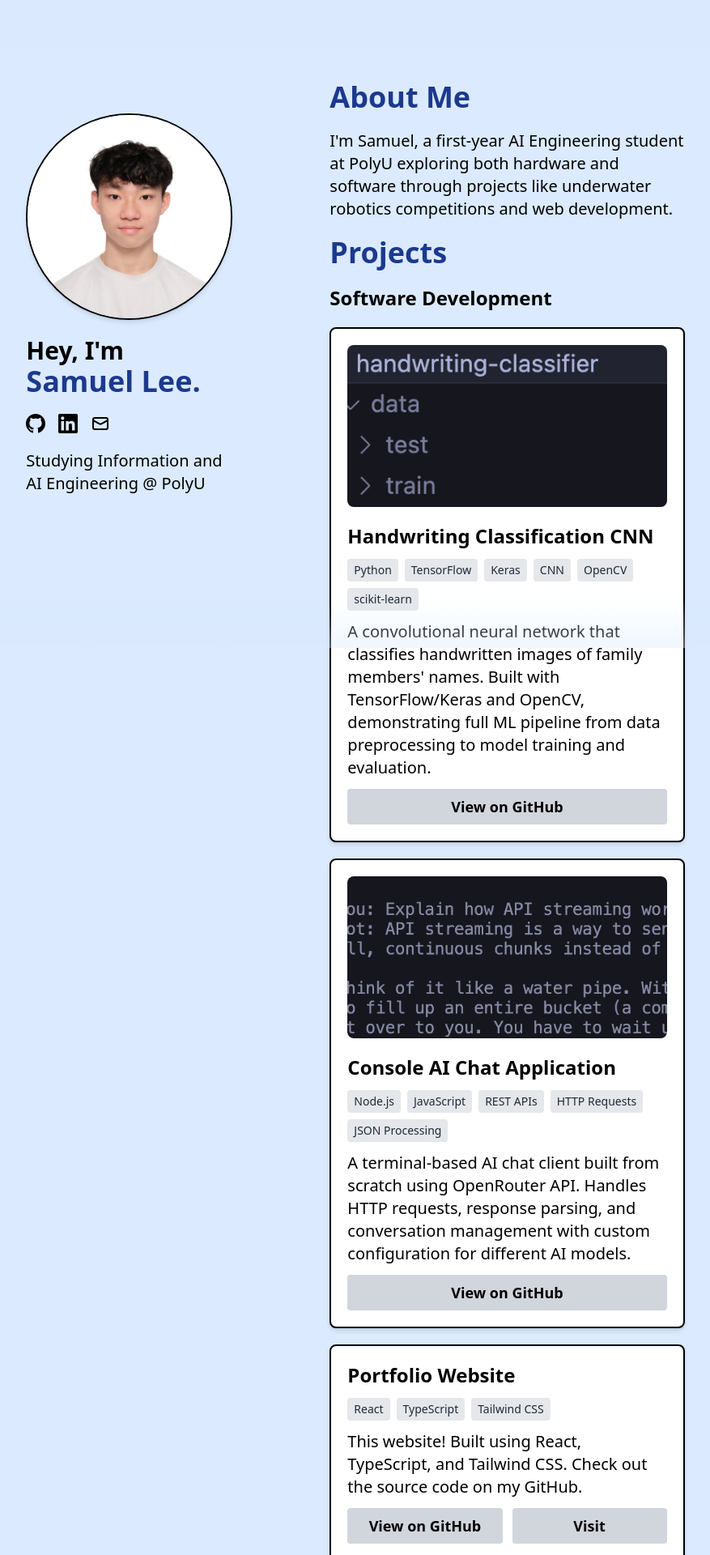
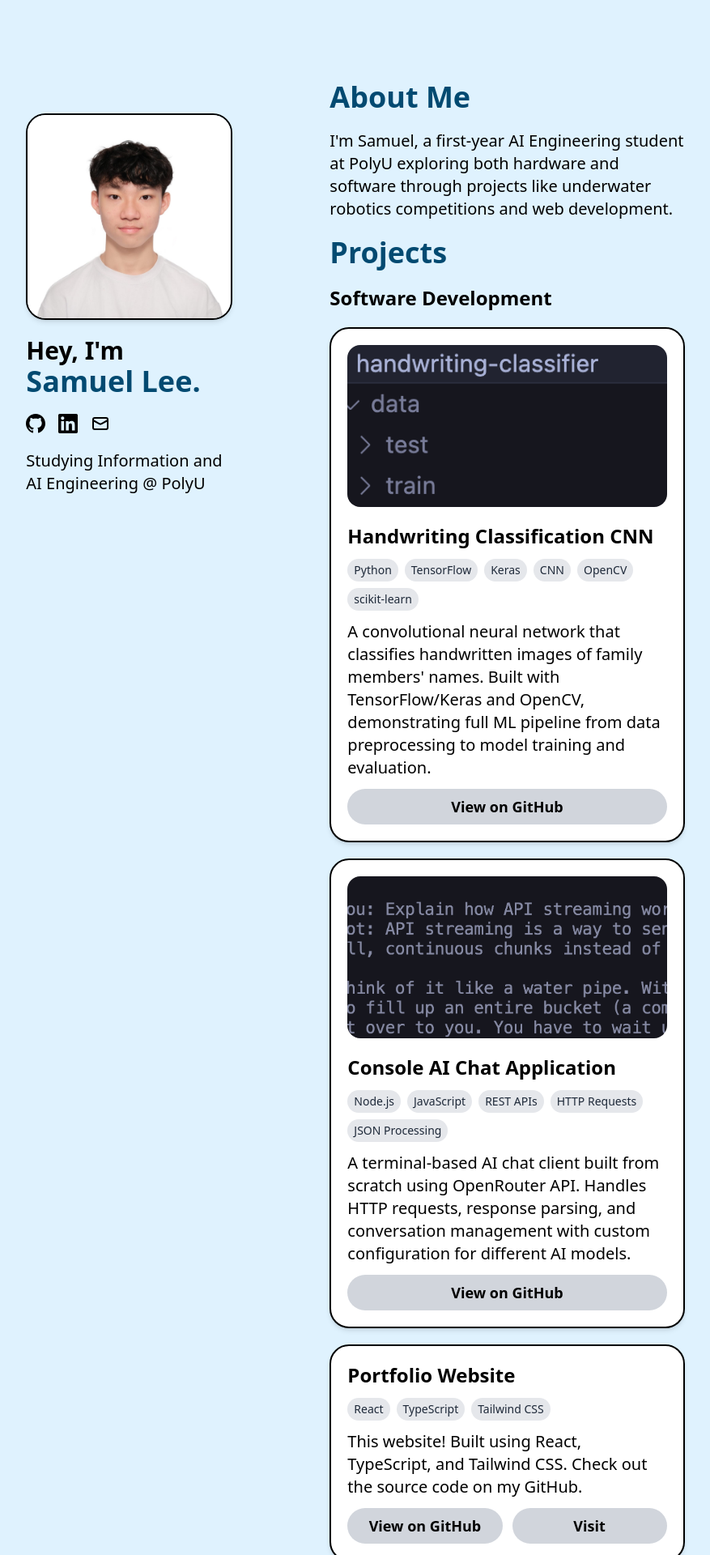
Before and after one commit to wavesam/portfolio6, a React (Vite) app: page / in a window 1280 px wide. Shown: the top 1920 px of the page at 81% size, without its empty margins (181-1058 px from the left). Built offline with nearby package versions, Linux system fonts and the light colour scheme.

Commit message:
tweaked website theme

```diff
--- a/src/App.tsx
+++ b/src/App.tsx
@@ -8,24 +8,23 @@ import handwritingClassifierScreenshot from "./images/handwriting_classifier.png
 import consoleChatScreenshot from "./images/console_ai_chat.png";
 import rovGroupPhoto from "./images/rov_group_photo.jpeg";
 import vexCompetitionPhoto from "./images/vex_competition_photo.jpeg";
+import acneImpactPhoto from "./images/acne_impact_photo.png";
 
 function App() {
   return (
-    <div className="min-h-screen w-screen flex items-center justify-center bg-blue-100">
-      <div className="hidden xl:block w-full h-15 fixed top-0 bg-gradient-to-b from-blue-100/40 to-transparent pointer-events-none"></div>
-      <div className="hidden xl:block w-full h-15 fixed bottom-0 bg-gradient-to-t from-blue-100/40 to-transparent pointer-events-none"></div>
+    <div className="min-h-screen w-screen flex items-center justify-center bg-sky-100">
       <div className="my-15 md:w-2/3 flex flex-col xl:flex-row gap-20 text-xl font-sans">
         <div className="xl:sticky xl:top-35 xl:w-1/3 h-full">
           <div className="items-center xl:items-start flex flex-col gap-5 text-center xl:text-left">
             <img
               src={profilePhoto}
               alt="profile pic"
-              className="w-[200px] h-[200px] xl:w-full xl:h-full border-2 rounded-full shadow-md hover:shadow-2xl transition-shadow duration-300"
+              className="w-[200px] h-[200px] xl:w-full xl:h-full border-2 rounded-full xl:rounded-3xl shadow-md hover:shadow-2xl transition-shadow duration-300"
             ></img>
 
             <div className="font-bold">
               <span className="text-3xl">Hey, I'm</span> <br></br>
-              <span className="text-4xl text-blue-900">Samuel Lee.</span>
+              <span className="text-4xl text-sky-900">Samuel Lee.</span>
             </div>
             <SocialMediaIcons></SocialMediaIcons>
             <p className="w-3/4 sm:w-full">
@@ -35,13 +34,13 @@ function App() {
         </div>
         <div className="-mt-10 xl:mt-0 w-full xl:w-2/3 h-full p-10 flex flex-col gap-10 overflow-y-scroll [scrollbar-width:none] [&::-webkit-scrollbar]:hidden">
           <div className="flex flex-col gap-5">
-            <h1 className="text-4xl font-bold text-blue-900">About Me</h1>
+            <h1 className="text-4xl font-bold text-sky-900">About Me</h1>
             <p>
               I'm Samuel, a first-year AI Engineering student at PolyU exploring
               both hardware and software through projects like underwater
               robotics competitions and web development.
             </p>
-            <h1 className="text-4xl font-bold text-blue-900">Projects</h1>
+            <h1 className="text-4xl font-bold text-sky-900">Projects</h1>
             <h1 className="text-2xl font-bold">Software Development</h1>
             <ProjectCard
               title="Handwriting Classification CNN"
@@ -77,6 +76,13 @@ function App() {
               linkUrl="https://wavesam.io"
               githubUrl="https://github.com/wavesam/wavesam.github.io"
             ></ProjectCard>
+            <ProjectCard
+              title="Acne Impact - UI/UX Prototype"
+              technologies={["Figma", "UI/UX Design", "Prototyping"]}
+              description="A clickable app demo exploring core UI/UX principles. Designed 8 interconnected screens with functional prototypes to map key user workflows."
+              image={acneImpactPhoto}
+              linkUrl="https://www.figma.com/proto/ZY70oHTHqmzgbENcxp4HEG/Acne-Impact?node-id=63-1399&p=f&t=BmK1G79Qrj2arsCr-1&scaling=scale-down&content-scaling=fixed&page-id=0%3A1&starting-point-node-id=63%3A1399"
+            ></ProjectCard>
           </div>
           <div className="w-full h-full flex flex-col gap-5">
             <h1 className="text-2xl font-bold">Robotics & Competitions</h1>
@@ -94,7 +100,7 @@ function App() {
             ></ProjectCard>
           </div>
           <div className="w-full h-full flex flex-col gap-5">
-            <h1 className="text-4xl font-bold text-blue-900">Skills</h1>
+            <h1 className="text-4xl font-bold text-black">Skills</h1>
             <ProjectCard
               title="AI/ML"
               description="Python, TensorFlow, OpenCV, scikit-learn"
--- a/src/components/ProjectCard.tsx
+++ b/src/components/ProjectCard.tsx
@@ -18,9 +18,9 @@ const ProjectCard = ({
   image,
 }: ProjectParams) => {
   return (
-    <div className="flex flex-col gap-5 justify-between p-5 border-2 rounded-lg bg-white shadow-md hover:shadow-2xl transition-shadow duration-300">
+    <div className="flex flex-col gap-5 justify-between p-5 border-2 rounded-3xl bg-white shadow-md hover:shadow-2xl transition-shadow duration-300">
       {image && (
-        <img src={image} className="h-[200px] object-cover rounded-lg"></img>
+        <img src={image} className="h-[200px] object-cover rounded-2xl"></img>
       )}
       <div className="flex flex-col gap-3">
         <div className="text-2xl font-bold">{title}</div>
@@ -29,7 +29,7 @@ const ProjectCard = ({
             {technologies.map((tech, index) => (
               <span
                 key={index}
-                className="bg-gray-200 text-gray-800 px-2 py-1 rounded text-sm"
+                className="bg-gray-200 text-gray-800 px-2 py-1 rounded-3xl text-sm"
               >
                 {tech}
               </span>
@@ -44,7 +44,7 @@ const ProjectCard = ({
                 href={githubUrl}
                 target="_blank"
                 rel="noopener noreferrer"
-                className="w-full text-center rounded text-lg px-2 py-2 bg-gray-300 hover:bg-gray-300/60 transition-colors duration-500 font-semibold"
+                className="w-full text-center rounded-3xl text-lg px-2 py-2 bg-gray-300 hover:bg-gray-300/60 transition-colors duration-500 font-semibold"
               >
                 View on GitHub
               </a>
@@ -54,7 +54,7 @@ const ProjectCard = ({
                 href={linkUrl}
                 target="_blank"
                 rel="noopener noreferrer"
-                className="w-full text-center rounded text-lg px-2 py-2 bg-gray-300 hover:bg-gray-300/60 transition-colors duration-500 font-semibold"
+                className="w-full text-center rounded-3xl text-lg px-2 py-2 bg-gray-300 hover:bg-gray-300/60 transition-colors duration-500 font-semibold"
               >
                 Visit
               </a>
```
Also changed, not shown: src/images/acne_impact_photo.png (added).
